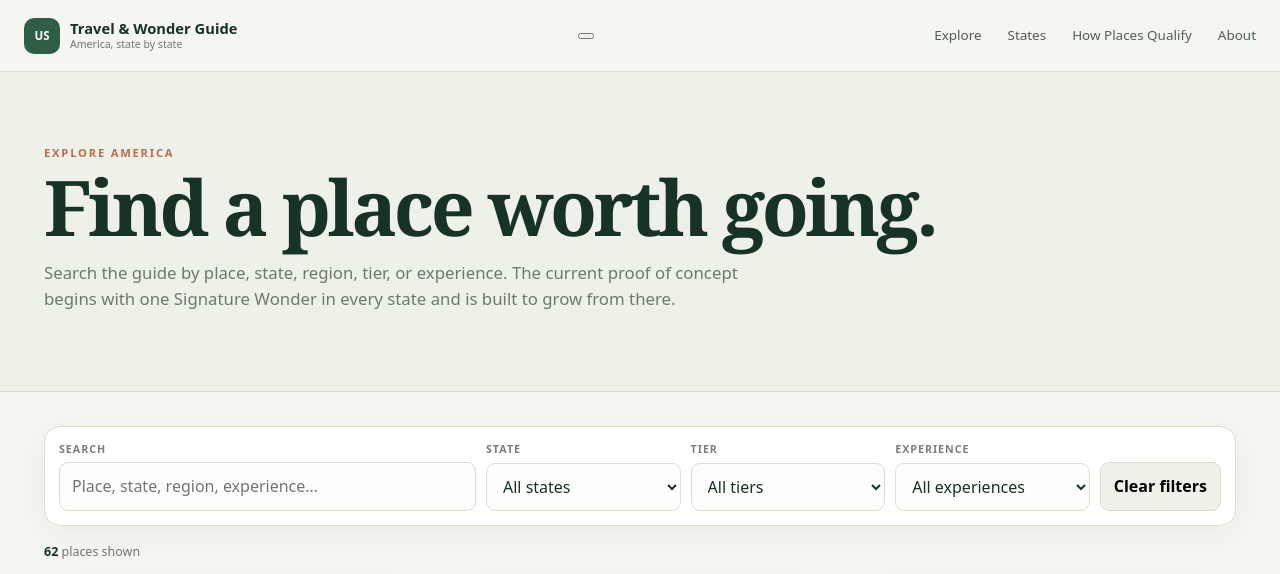
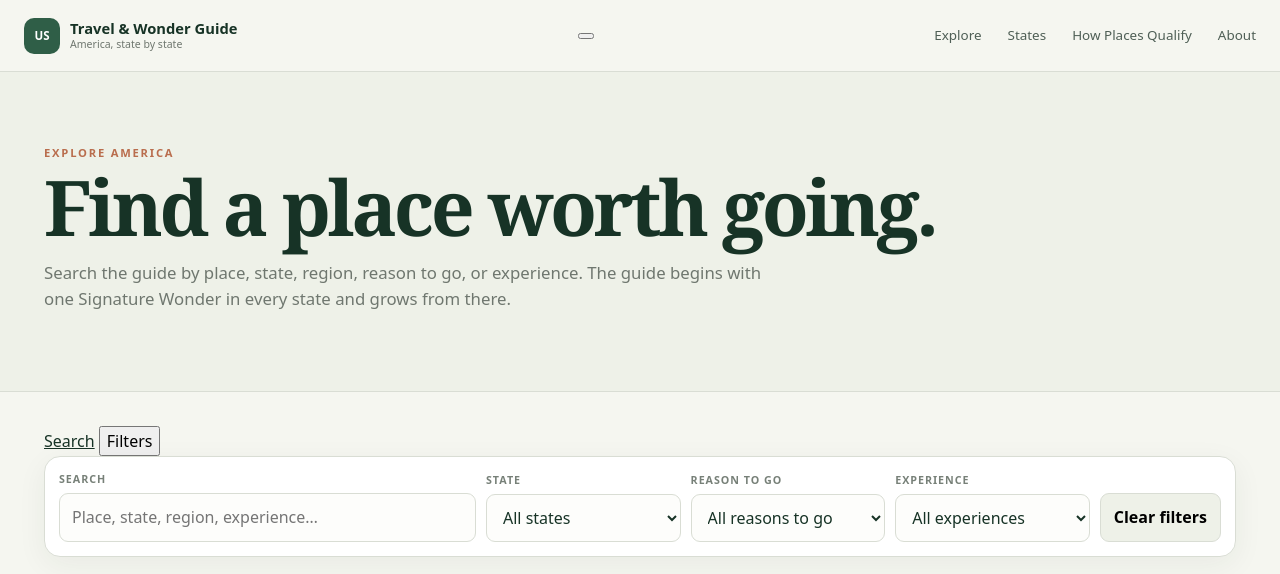
Before and after one commit to jeffthomasiii/us-travel-wonder-guide, a Jekyll site: the page built from explore.html, in a window 1280 px wide and 900 px high, cut to the strip 0-574 px from the top of the window. Built offline with Jekyll 4.4.1, drawn with Linux system fonts in a browser that asks for light colours.

Commit message:
Refine Explore terminology and mobile filters

```diff
--- a/explore.html
+++ b/explore.html
@@ -7,17 +7,22 @@ permalink: /explore/
   <div class="page-shell">
     <p class="eyebrow">Explore America</p>
     <h1>Find a place worth going.</h1>
-    <p class="lede">Search the guide by place, state, region, tier, or experience. The current proof of concept begins with one Signature Wonder in every state and is built to grow from there.</p>
+    <p class="lede">Search the guide by place, state, region, reason to go, or experience. The guide begins with one Signature Wonder in every state and grows from there.</p>
   </div>
 </section>
 
 <section class="page-shell explore-shell">
-  <div class="filter-panel" aria-label="Wonder filters">
+  <div class="mobile-explore-tools" aria-label="Explore tools">
+    <a class="mobile-tool-button" href="#search">Search</a>
+    <button id="mobileFiltersToggle" class="mobile-tool-button" type="button" aria-expanded="false" aria-controls="filters">Filters</button>
+  </div>
+
+  <div id="filters" class="filter-panel" aria-label="Wonder filters">
     <label class="search-field"><span>Search</span><input id="search" type="search" placeholder="Place, state, region, experience…" aria-label="Search wonders"></label>
-    <label><span>State</span><select id="stateFilter" aria-label="Filter by state"><option value="">All states</option>{% assign states = site.wonders | map: 'state' | uniq | sort %}{% for state in states %}<option>{{ state }}</option>{% endfor %}</select></label>
-    <label><span>Tier</span><select id="tierFilter" aria-label="Filter by tier"><option value="">All tiers</option><option value="signature">★ Signature Wonder</option><option value="travel">◆ Worth Traveling For</option><option value="detour">○ Worth the Detour</option></select></label>
-    <label><span>Experience</span><select id="experienceFilter" aria-label="Filter by experience"><option value="">All experiences</option><option value="coast">Coast</option><option value="desert">Desert</option><option value="forest">Forest</option><option value="hiking">Hiking</option><option value="landscape">Landscape</option><option value="mountains">Mountains</option><option value="photography">Photography</option><option value="scenic drive">Scenic Drive</option><option value="waterfalls">Waterfalls</option><option value="wildlife">Wildlife</option></select></label>
-    <button id="clearFilters" class="clear-filter" type="button">Clear filters</button>
+    <label class="filter-control"><span>State</span><select id="stateFilter" aria-label="Filter by state"><option value="">All states</option>{% assign states = site.wonders | map: 'state' | uniq | sort %}{% for state in states %}<option>{{ state }}</option>{% endfor %}</select></label>
+    <label class="filter-control"><span>Reason to go</span><select id="tierFilter" aria-label="Filter by reason to go"><option value="">All reasons to go</option><option value="signature">★ Signature Wonder</option><option value="travel">◆ Worth Traveling For</option><option value="detour">○ Worth the Detour</option></select></label>
+    <label class="filter-control"><span>Experience</span><select id="experienceFilter" aria-label="Filter by experience"><option value="">All experiences</option><option value="coast">Coast</option><option value="desert">Desert</option><option value="forest">Forest</option><option value="hiking">Hiking</option><option value="landscape">Landscape</option><option value="mountains">Mountains</option><option value="photography">Photography</option><option value="scenic drive">Scenic Drive</option><option value="waterfalls">Waterfalls</option><option value="wildlife">Wildlife</option></select></label>
+    <button id="clearFilters" class="clear-filter filter-control" type="button">Clear filters</button>
   </div>
 
   <div class="results-meta"><strong id="resultCount">{{ site.wonders | size }}</strong> places shown</div>
```
